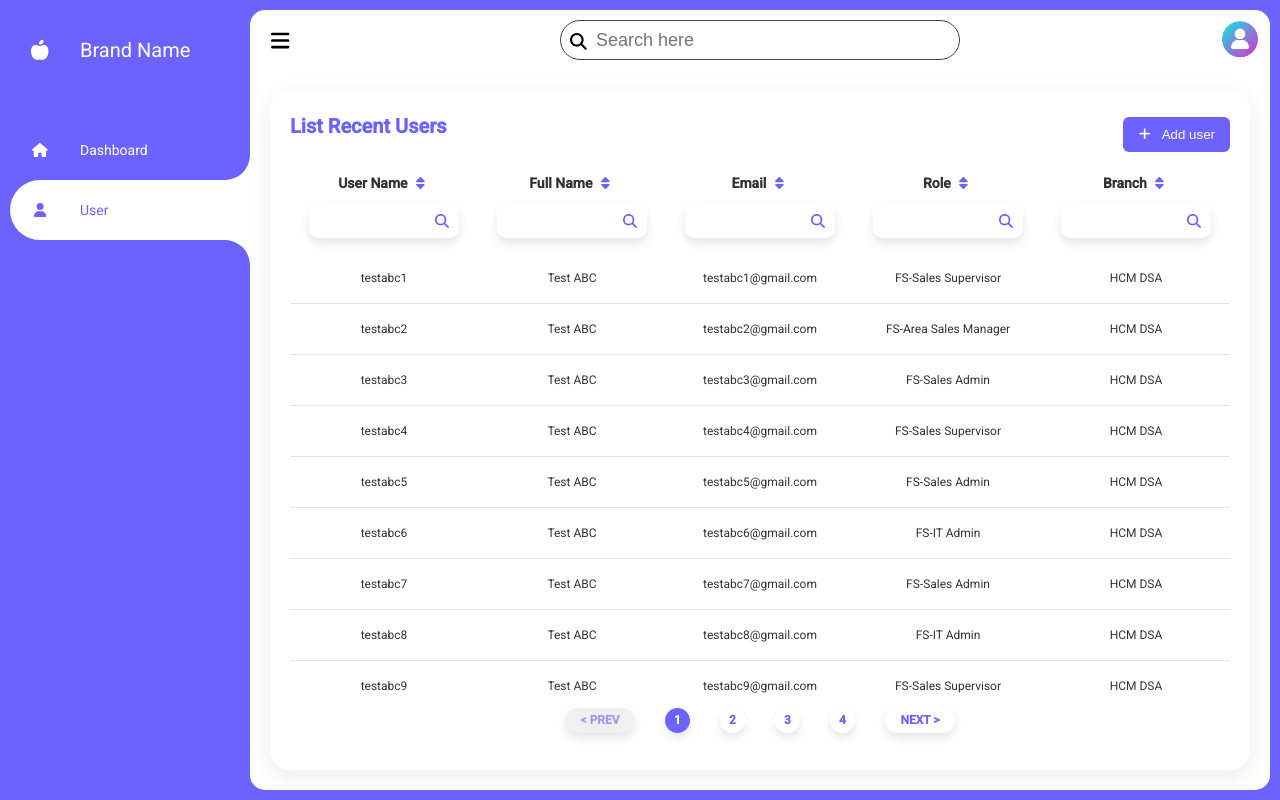
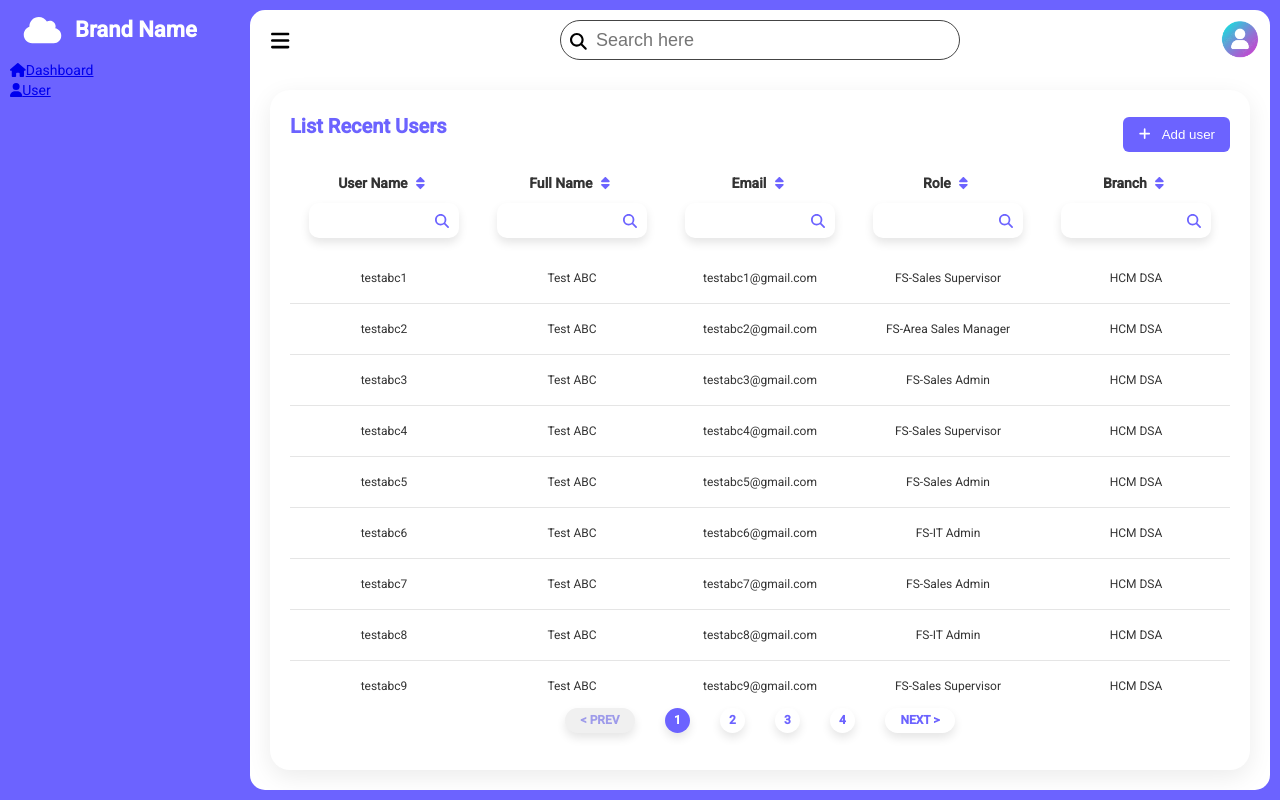
Before and after one commit to antran96/template-crm, an Angular app: page /user in a window 1280 px wide. Built offline with nearby package versions, Linux system fonts and the light colour scheme; what echarts-for-angular would draw is missing.

Commit message:
component sidebar item

```diff
--- a/src/components/layout/side-bar/side-bar.component.html
+++ b/src/components/layout/side-bar/side-bar.component.html
@@ -1,42 +1,20 @@
 <div class="sidebar-container">
-    <ul>
-        <li>
-            <a routerLink="">
-                <span class="icon"><i class="fa-solid fa-apple-whole"></i></span>
-                <span class="title">Brand Name</span>
-            </a>
-        </li>
+    <div class="logo-details">
+        <i class="fa-solid fa-cloud"></i>
+        <span class="logo_name">Brand Name</span>
+    </div>
+    <ul class="nav-links">
         <li>
             <a routerLink="/dashboard" routerLinkActive="active">
-                <span class="icon"><i class="fas fa-house"></i></span>
-                <span class="title">Dashboard</span>
+                <i class="fa-solid fa-house"></i>
+                <span class="link_name">Dashboard</span>
             </a>
         </li>
         <li>
             <a routerLink="/user" routerLinkActive="active">
-                <span class="icon"><i class="fas fa-user"></i></span>
-                <span class="title">User</span>
+                <i class="fa-solid fa-user"></i>
+                <span class="link_name">User</span>
             </a>
-            <!-- <ul class="sub-menu">
-                <li>
-                    <a routerLink="/user" routerLinkActive="active">
-                        <span class="icon"><i class="fas fa-user"></i></span>
-                        <span class="title">User level 1</span>
-                    </a>
-                </li>
-                <li>
-                    <a routerLink="/user" routerLinkActive="active">
-                        <span class="icon"><i class="fas fa-user"></i></span>
-                        <span class="title">User level 1</span>
-                    </a>
-                </li>
-                <li>
-                    <a routerLink="/user" routerLinkActive="active">
-                        <span class="icon"><i class="fas fa-user"></i></span>
-                        <span class="title">User level 1</span>
-                    </a>
-                </li>
-            </ul> -->
         </li>
     </ul>
 </div>
--- a/src/components/layout/side-bar/side-bar.component.scss
+++ b/src/components/layout/side-bar/side-bar.component.scss
@@ -7,83 +7,103 @@ $silver:#f0f0f0;
 $light-gray: #acacac;
 $smooth: all 1.3s ease-in-out;
 .sidebar-container {
-    ul {
-        margin-top: 20px;
-        position: absolute;
-        top: 0;
-        left: 0;
+    .logo-details {
+        height: 60px;
         width: 100%;
-        li {
-            position: relative;
-            width: 100%;
-            list-style: none;
-            border-top-left-radius: 30px;
-            border-bottom-left-radius: 30px;
-            .active {
-                border-top-left-radius: 30px;
-                border-bottom-left-radius: 30px;
-                background-color: $white;
-                color: $dark-base;
-                &::before {
-                    content: '';
-                    position: absolute;
-                    right: 0;
-                    top: -50px;
-                    width: 50px;
-                    height: 50px;
-                    background-color: transparent;
-                    border-radius: 50%;
-                    box-shadow: 35px 35px 0 10px $white;
-                    pointer-events: none;
-                }
-                &::after {
-                    content: '';
-                    position: absolute;
-                    right: 0;
-                    bottom: -50px;
-                    width: 50px;
-                    height: 50px;
-                    background-color: transparent;
-                    border-radius: 50%;
-                    box-shadow: 35px -35px 0 10px $white;
-                    pointer-events: none;
-                }
-            }
-            &:nth-child(1) {
-                margin-bottom: 40px;
-                font-size: 20px;
-            }
-            a {
-                position: relative;
-                display: block;
-                width: 100%;
-                display: flex;
-                text-decoration: none;
-                color: $white;
-                .icon {
-                    position: relative;
-                    display: block;
-                    min-width: 60px;
-                    height: 60px;
-                    line-height: 60px;
-                    text-align: center;
-                    i {
-                        font-size: 1.4em;
-                    }
-                }
-                .title {
-                    position: relative;
-                    display: block;
-                    padding: 0 10px;
-                    height: 60px;
-                    line-height: 60px;
-                    text-align: start;
-                    white-space: nowrap;
-                }
-            }
-            .sub-menu {
-                background-color: red;
-            }
+        display: flex;
+        align-items: center;
+        i, svg {
+            font-size: 30px;
+            color: $white;
+            height: 30px;
+            min-width: 65px;
+            text-align: center;
+            line-height: 30px;
+        }
+        .logo_name {
+            font-size: 22px;
+            color: $white;
+            font-weight: 600;
         }
     }
+
+    // ul {
+    //     margin-top: 20px;
+    //     position: absolute;
+    //     top: 0;
+    //     left: 0;
+    //     width: 100%;
+    //     li {
+    //         position: relative;
+    //         width: 100%;
+    //         list-style: none;
+    //         border-top-left-radius: 30px;
+    //         border-bottom-left-radius: 30px;
+    //         .active {
+    //             border-top-left-radius: 30px;
+    //             border-bottom-left-radius: 30px;
+    //             background-color: $white;
+    //             color: $dark-base;
+    //             &::before {
+    //                 content: '';
+    //                 position: absolute;
+    //                 right: 0;
+    //                 top: -50px;
+    //                 width: 50px;
+    //                 height: 50px;
+    //                 background-color: transparent;
+    //                 border-radius: 50%;
+    //                 box-shadow: 35px 35px 0 10px $white;
+    //                 pointer-events: none;
+    //             }
+    //             &::after {
+    //                 content: '';
+    //                 position: absolute;
+    //                 right: 0;
+    //                 bottom: -50px;
+    //                 width: 50px;
+    //                 height: 50px;
+    //                 background-color: transparent;
+    //                 border-radius: 50%;
+    //                 box-shadow: 35px -35px 0 10px $white;
+    //                 pointer-events: none;
+    //             }
+    //         }
+    //         &:nth-child(1) {
+    //             margin-bottom: 40px;
+    //             font-size: 20px;
+    //         }
+    //         a {
+    //             position: relative;
+    //             display: block;
+    //             width: 100%;
+    //             display: flex;
+    //             text-decoration: none;
+    //             color: $white;
+    //             .icon {
+    //                 position: relative;
+    //                 display: block;
+    //                 min-width: 60px;
+    //                 height: 60px;
+    //                 line-height: 60px;
+    //                 text-align: center;
+    //                 i {
+    //                     font-size: 1.4em;
+    //                 }
+    //             }
+    //             .title {
+    //                 position: relative;
+    //                 display: block;
+    //                 padding: 0 10px;
+    //                 height: 60px;
+    //                 line-height: 60px;
+    //                 text-align: start;
+    //                 white-space: nowrap;
+    //             }
+    //         }
+    //         .sub-menu {
+    //             background-color: red;
+    //         }
+    //     }
+    // }
 }
--- a/src/modules/user/user.component.html
+++ b/src/modules/user/user.component.html
@@ -11,9 +11,9 @@
             <app-table
                 [headers]="headers"
                 [listData]="listData"
+                [search]="true"
                 [sort]="true"
-                [search]="true">
-            </app-table>
+            ></app-table>
         </div>
     </div>
 </div>
```
